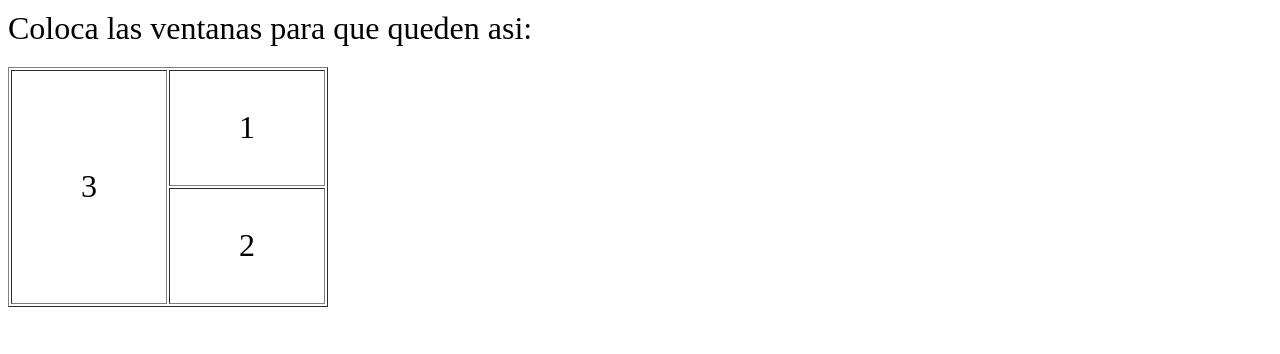
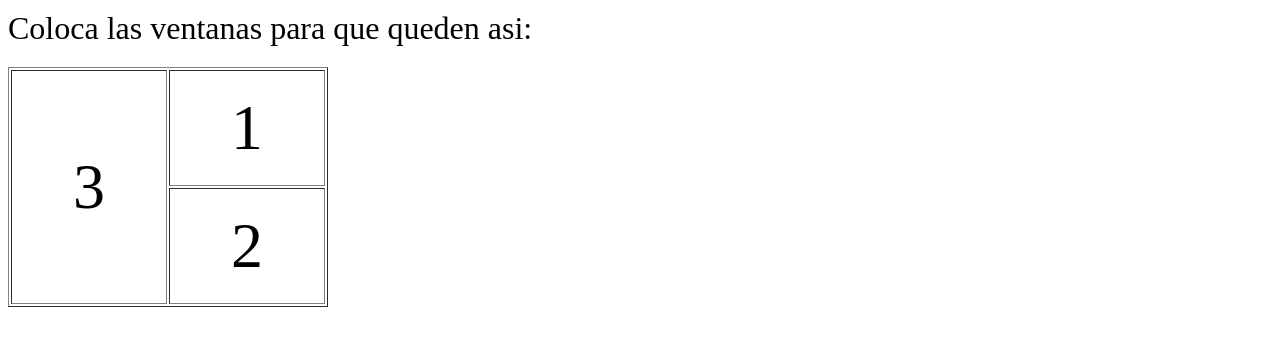
Before and after one commit to marcesquerra/learning-exercise, a plain HTML site: page index.html in a window 1280 px wide. Shown: the part 263-617 px from the top of the page. Drawn offline with Linux system fonts and the light colour scheme.

Commit message:
New commit

```diff
--- a/index.html
+++ b/index.html
@@ -51,7 +51,7 @@
 
   </script>
   <style>
-    td {font-size: 2em; text-align: center;}
+    td {font-size: 4em; text-align: center;}
     button {font-size: 2em}
   </style>
 </head>
```
